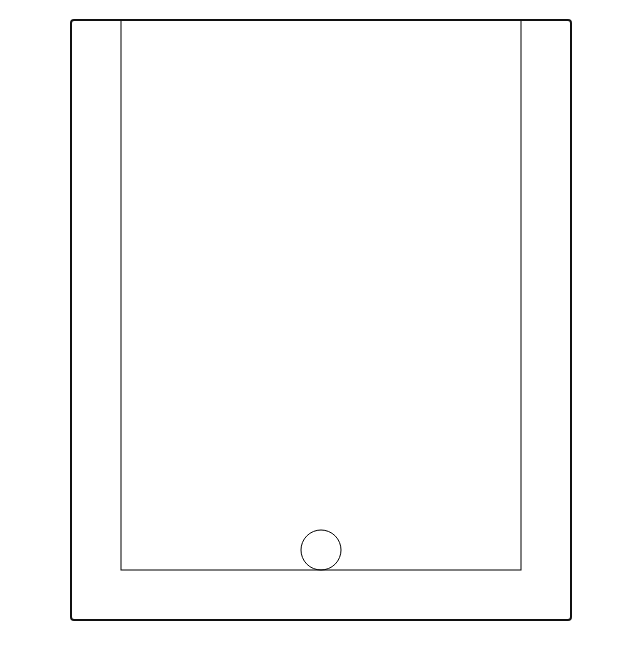
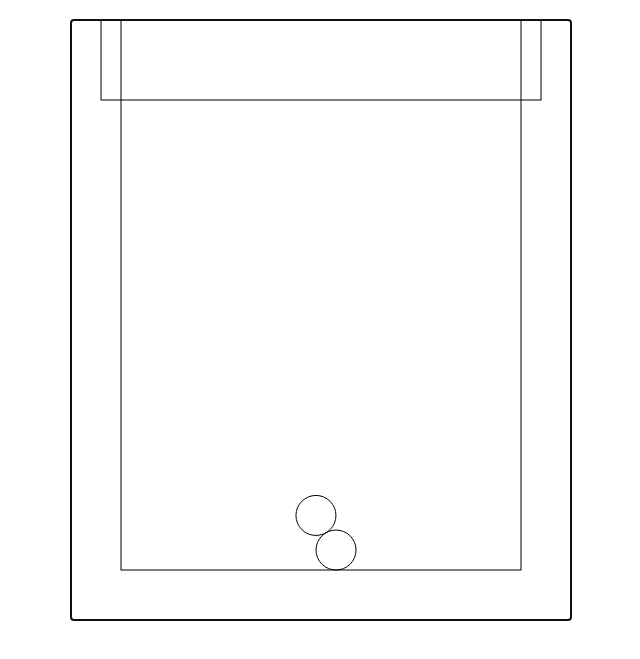
Before and after one commit to Kraily4t8/Suika-attempt2, a plain HTML site: page index.html in a window 1280 px wide. Shown: the part 61-720 px from the top of the page, without its empty margins (319-959 px from the left). Drawn offline with Linux system fonts and the light colour scheme.

Commit message:
Suika redo

```diff
--- /dev/null
+++ b/background.js
@@ -0,0 +1,14 @@
+class beaker {
+    constructor(spritesheet) {
+        // Object.assign(this, {spritesheet});
+    }
+
+    update() {
+
+    }
+
+    draw(ctx) {
+        ctx.strokeRect(50, 0, 400, 550);
+        ctx.strokeRect(30, 0, 440, 80);
+    }
+}
--- a/balls.js
+++ b/balls.js
@@ -3,14 +3,15 @@ class ball{
         Object.assign(this, { game, x, y, r});
 
         this.velocity = {x:0, y:0};
-
+        this.friction = 1;
+        this.size = 1; //radius will be correlated with size
     }
 
     update(){
         this.physics();
-        this.updateBC();
-        this.updateLastBC();
-        this.collide();
+        // this.updateBC();
+        // this.updateLastBC();
+        this.collisionHandling();
     };
 
     draw(ctx) {
@@ -20,45 +21,84 @@ class ball{
     };
 
     updateBC() {
-        this.BC = new BoundingCircle(this.x,this.y,this.r);
-    }
-    updateLastBC() {
-        this.lastBC = this.BC;
+
     }
 
-    collide() {
-        var that = this;
-        this.game.entities.forEach(function (entity) {
+    updateLastBC() {
 
-            if(entity instanceof beaker){
-                // console.log(that.lastBC.bottom + " " + entity.BB.bottom);
+    }
+
+    collisionHandling() {
+        this.friction = 1;
+
+        if (this.collideLeft() || this.collideRight()) {
+            this.velocity.x = -this.velocity.x * this.friction;
+            if (this.collideLeft()) this.x = this.radius;
+            if (this.collideRight()) this.x = this.game.surfaceWidth - this.radius;
+        }
+
+        if (this.collideBottom()) {
+            this.velocity.y = -this.velocity.y * this.friction / 2;
+            this.y = PARAMS.FLOOR - this.r;
+        }
+
+        // collision with other circles
+        for (var i = 0; i < this.game.entities.length; i++) {
+            var ent = this.game.entities[i];
+            if (ent != this && this.collide(ent)) {
+
+                // push away from each other
+                var dist = getDistance(this, ent);
+                var delta = this.r + ent.r - dist;
+                var difX = (this.x - ent.x) / dist;
+                var difY = (this.y - ent.y) / dist;
+
+                this.x += difX * delta / 2;
+                this.y += difY * delta / 2;
+                ent.x -= difX * delta / 2;
+                ent.y -= difY * delta / 2;
+
+                // swap velocities
+                var temp = { x: this.velocity.x, y: this.velocity.y };
+                this.velocity.x = ent.velocity.x * this.friction;
+                this.velocity.y = ent.velocity.y * this.friction;
+                ent.velocity.x = temp.x * this.friction;
+                ent.velocity.y = temp.y * this.friction;
+
             }
-
-            if(entity.BB && that.BC.collide(entity.BB)) {
-                if(that.velocity.y > 0) { //if falling
-                    if((entity instanceof beaker)//landing
-                    && (that.lastBC.bottom >= entity.BB.bottom)) {
-                        that.y = entity.BB.bottom - that.r;
-                        // that.y = entity.BB.top - that.r * 2;
-                        that.velocity.y === 0;
-                        // if(that.state == 4) that.state = 0;
-                        that.updateBC();
-                    }
-                    //land on enemy
-                }
-                //
-            }
-        });
+        }
     }
 
     physics() {
         const TICK = this.game.clockTick;
+        const fall_ac = 10;
 
-        const FALL_ACC = 50;
+        this.velocity.y += fall_ac * TICK;
+        //falling
+        this.y += this.velocity.y;
+        this.x += this.velocity.x;
+    }
 
-        this.velocity.y += FALL_ACC * TICK;
+    collide(other) {
+        return getDistance(this, other) < this.r + other.r;
+    }
 
-        this.x += this.velocity.x * TICK * 2;
-        this.y += this.velocity.y * TICK * 2;
+    collideOutOfBounds() {
+        //left bounds
+        //right bounds
+        return (this.x < 30 && this.y > 80) || (this.y > 470 && this.y > 80);
     }
+
+    collideLeft() {
+        return ((this.x - this.r) < PARAMS.LEFTWALL) && this.y > 80;
+    }
+
+    collideRight() {
+        return ((this.x + this.r) > PARAMS.RIGHTWALL) && this.y > 80;
+    }
+
+    collideBottom() {
+        // console.log((this.y + this.r) + " " + PARAMS.FLOOR);
+        return (this.y + this.r) > PARAMS.FLOOR;
+    };
 }
--- a/beaker.js
+++ /dev/null
@@ -1,14 +0,0 @@
-class beaker {
-    constructor(game, x, y, w, h) {
-        Object.assign(this, { game, x, y, w, h});
-        this.BB = new BoundingBox(this.x, this.y, this.w, this.h);
-    }
-
-    update(){
-
-    };
-
-    draw(ctx) {
-        ctx.strokeRect(this.x, this.y, this.w, this.h);
-    };
-}
--- a/boundingCircle.js
+++ /dev/null
@@ -1,27 +0,0 @@
-class BoundingCircle {
-    constructor(x, y, r) {
-        Object.assign(this, { x, y, r});
-
-        this.bottom = this.y + this.r;
-    };
-
-    collide(oth) {
-        //distance between this and oth versus their combined radii
-        if(oth instanceof BoundingBox) {
-            //hitting floor of beaker
-            //hitting left side of beaker
-            if(this.y >= oth.bottom - this.r || this.x <= oth.left + this.r || this.x >= oth.right - this.r) {
-                // console.log("enter")
-                return true;
-            }
-            return false;
-        } else {
-            return (getDistance(this,oth) <= this.r + oth.r);
-        }
-    };
-
-
-    overlap(oth) {
-
-    };
-};
--- a/boundingbox.js
+++ /dev/null
@@ -1,34 +0,0 @@
-class BoundingBox {
-    constructor(x, y, width, height) {
-        Object.assign(this, { x, y, width, height });
-
-        this.left = x;
-        this.top = y;
-        this.right = this.left + this.width;
-        this.bottom = this.top + this.height;
-    };
-
-    collide(oth) {
-        if (this.right > oth.left && this.left < oth.right && this.top < oth.bottom && this.bottom > oth.top) return true;
-        return false;
-    };
-
-    collideBeaker(oth) {
-        //left
-        //right
-        //bottom
-    }
-
-    overlap(oth) {
-        let a_half = {x: this.width / 2, y: this.height / 2};
-        let b_half = {x: oth.width / 2, y: oth.height / 2};
-
-        let a_center = {x: this.right - a_half.x, y: this.bottom - a_half.y};
-        let b_center = {x: oth.right - b_half.x, y: oth.bottom - b_half.y};
-
-        let ox = a_half.x + b_half.x - Math.abs(a_center.x - b_center.x);
-        let oy = a_half.y + b_half.y - Math.abs(a_center.y - b_center.y);
-
-        return {x: ox, y: oy};
-    };
-};
--- a/index.html
+++ b/index.html
@@ -11,10 +11,7 @@
     <script type="text/javascript" src="./util.js"></script>
 
     <script type="text/javascript" src="./balls.js"></script>
-    <script type="text/javascript" src="./beaker.js"></script>
-    <script type="text/javascript" src="./boundingbox.js"></script>
-    <script type="text/javascript" src="./boundingCircle.js"></script>
-
+    <script type="text/javascript" src="./background.js"></script>
     <script type="text/javascript" src="./main.js"></script>
 
     <style>
--- a/main.js
+++ b/main.js
@@ -8,10 +8,13 @@ ASSET_MANAGER.downloadAll(() => {
 
 	gameEngine.init(ctx);
 
+	PARAMS.LEFTWALL = 50;
+	PARAMS.RIGHTWALL = 600;
+	PARAMS.FLOOR = 550;
 	// gameEngine.addEntity(new ball(gameEngine, 250, 30, 20));
-	gameEngine.addEntity(new ball(gameEngine, 250, 500, 20));
-
-	gameEngine.addEntity(new beaker(gameEngine, 50, 0, 400, 550));
+	gameEngine.addEntity(new ball(gameEngine, 260, 500, 20));
+	gameEngine.addEntity(new ball(gameEngine, 250, 400, 20));
+	gameEngine.addEntity(new beaker());
 
 	gameEngine.start();
 });
--- /dev/null
+++ b/peg.js
@@ -0,0 +1,5 @@
+class peg{
+    constructor() {
+        Object.assign(this, { game, x, y, r});
+    }
+}
--- a/util.js
+++ b/util.js
@@ -57,3 +57,9 @@ window.requestAnimFrame = (() => {
 const getDistance = (p1, p2) => {
     return Math.sqrt(Math.pow(p2.x - p1.x, 2) + Math.pow(p2.y - p1.y, 2));
 };
+
+const PARAMS = {
+    DEBUG: false,
+    SCALE: 1.5,
+    BITWIDTH: 28
+};
```
